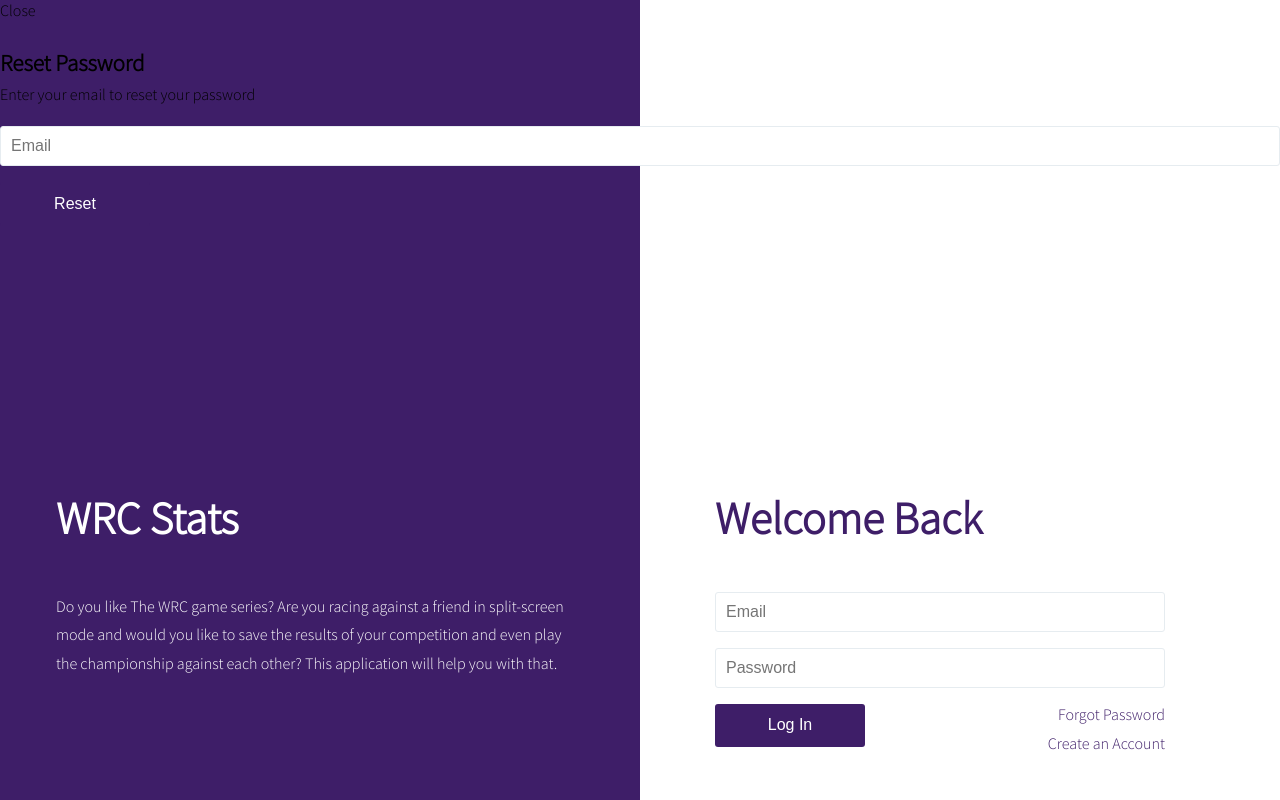
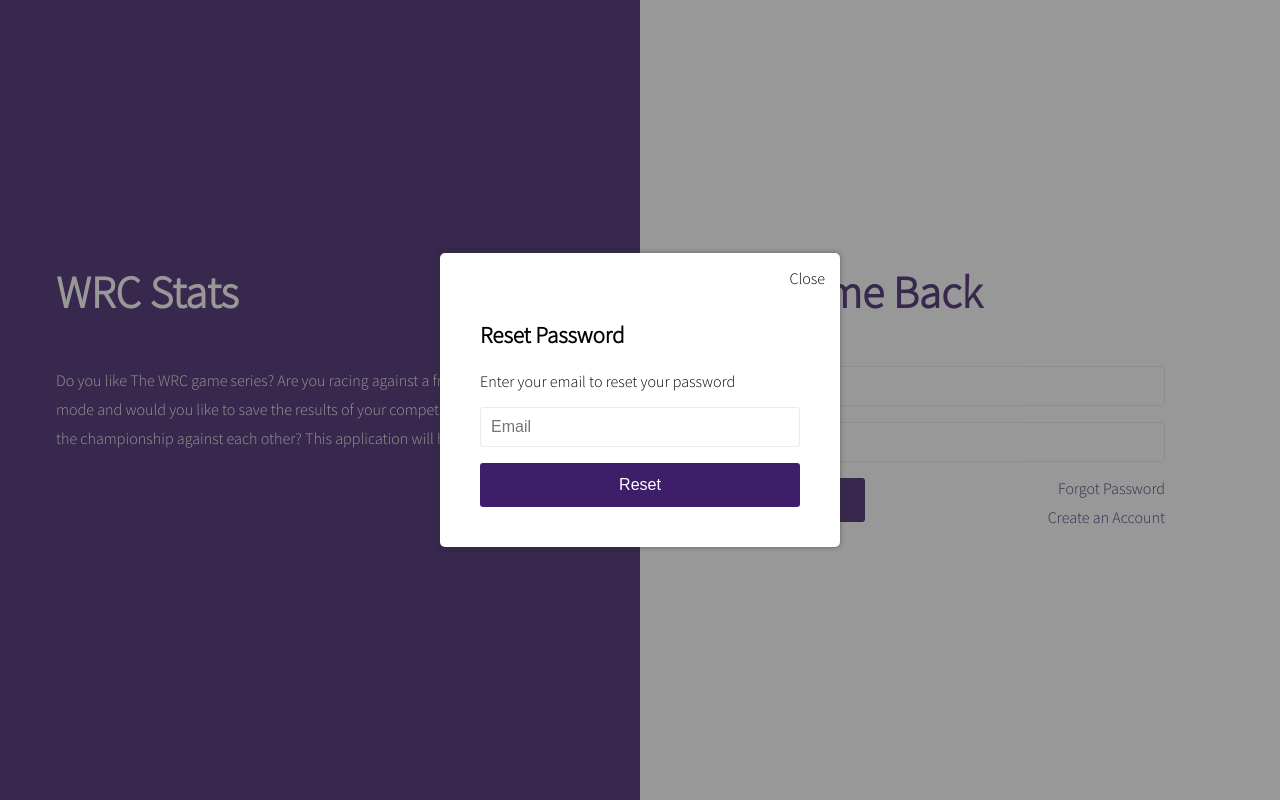
Before and after one commit to lkapustka/wrc-stats-app, a Vue app: page /login in a window 1280 px wide. Both pictures are taken after a click on the link "Forgot Password". Shown: the top 800 px of the page. Built offline with nearby package versions, Linux system fonts and the light colour scheme; no server answers.

Commit message:
style: Add style for password reset

```diff
--- a/src/assets/main.scss
+++ b/src/assets/main.scss
@@ -121,3 +121,12 @@ form {
 		}
 	}
 }
+
+.error-msg {
+	margin-top: 1rem;
+	text-align: center;
+
+	p {
+		color: $error;
+	}
+}
--- a/src/components/PasswordReset.vue
+++ b/src/components/PasswordReset.vue
@@ -46,3 +46,52 @@ export default defineComponent({
   },
 });
 </script>
+
+<style lang="scss" scoped>
+.modal {
+  display: flex;
+  position: fixed;
+  top: 0;
+  right: 0;
+  bottom: 0;
+  left: 0;
+  background: rgba(#333, 0.5);
+
+  .modal-content {
+    position: relative;
+    margin: auto;
+    width: 100%;
+    max-width: 400px;
+    background: #fff;
+    padding: 40px;
+    border-radius: 5px;
+    box-shadow: 0 0 5px 0 rgba(#333, 0.5);
+    z-index: 999;
+
+    .close {
+      position: absolute;
+      top: 10px;
+      right: 10px;
+      padding: 5px;
+      cursor: pointer;
+
+      &:hover {
+        color: #000;
+      }
+    }
+
+    p {
+      margin: 15px 0;
+    }
+
+    .error {
+      font-size: 12px;
+      color: tomato;
+    }
+
+    .button {
+      width: 100%;
+    }
+  }
+}
+</style>
```
